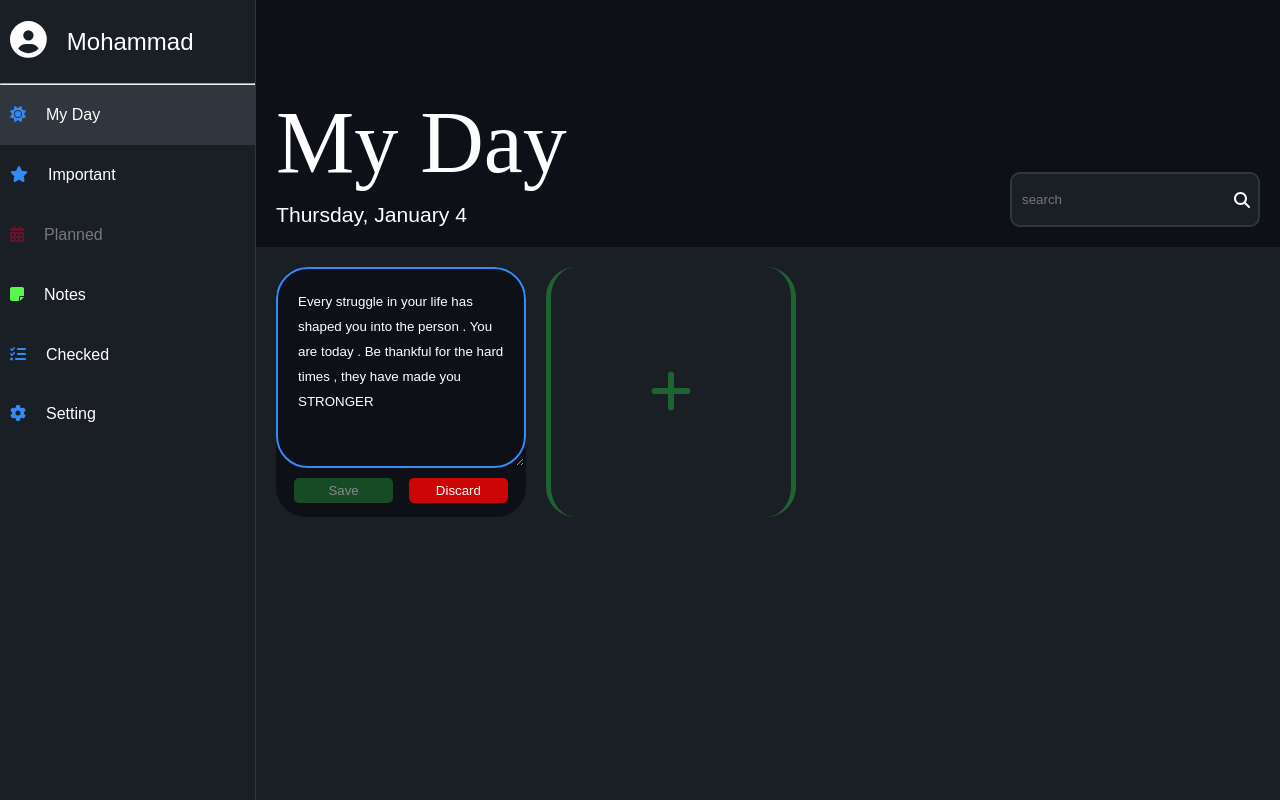
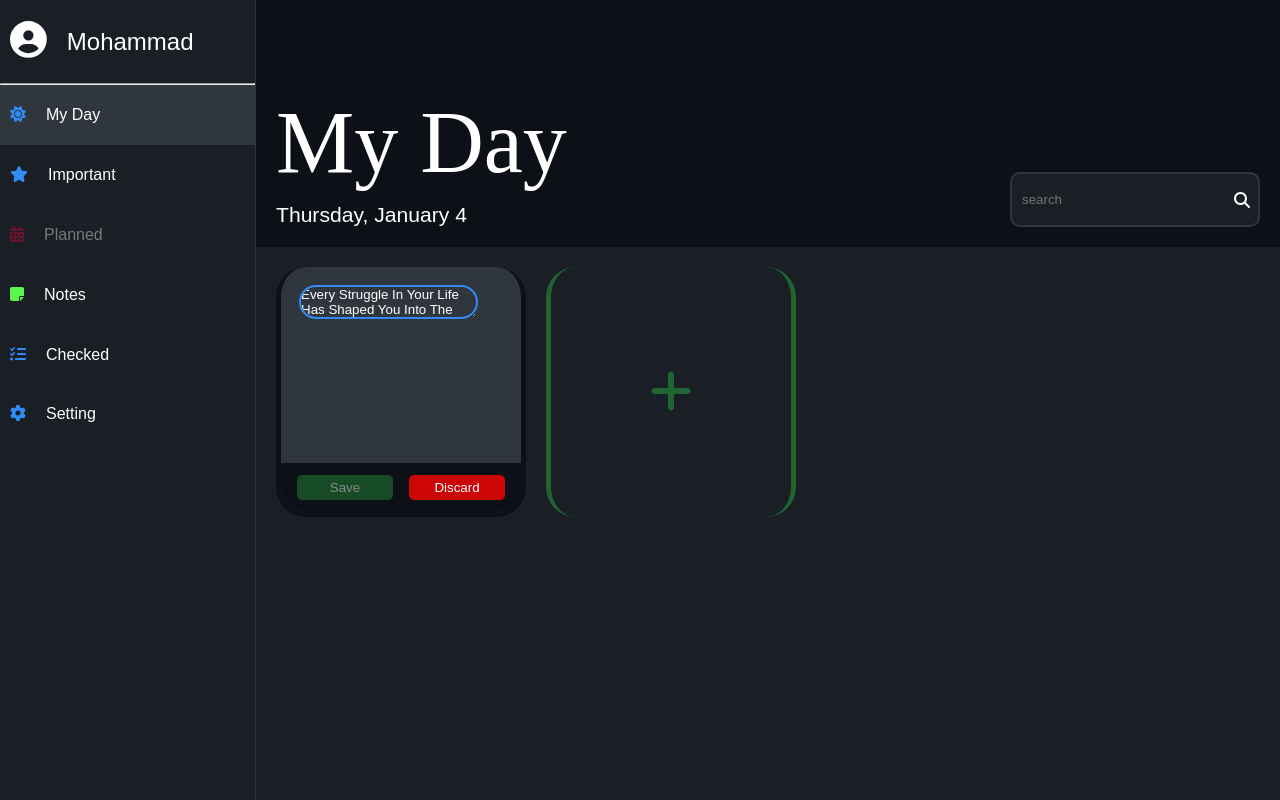
Before and after one commit to MohammadNourizadeh/taskManager2, a React (Vite) app: page /admin/notes in a window 1280 px wide. Both pictures are taken after a click on the button 404 px from the left and 490 px from the top of the page. Built offline with nearby package versions, Linux system fonts and the light colour scheme; data requests are answered from the project's data file.

Commit message:
working on note box style

```diff
--- a/src/pages/notesPage/components/noteBox/NoteBox.jsx
+++ b/src/pages/notesPage/components/noteBox/NoteBox.jsx
@@ -77,7 +77,11 @@ export default function NoteBox({ notes, note, onNewList }) {
       id={appSetting.theme === "light" ? styles.lightMode : ""}
     >
       {isEditingNote ?
-        <textarea autoFocus name="note" id="note" value={inputText} onChange={(e) => { setInputText(e.target.value) }} /> : <p>{inputText}</p>
+        <div className={styles.textareaContainer}>
+          <textarea autoFocus name="note" id="note" value={inputText} onChange={(e) => { setInputText(e.target.value) }} />
+        </div>
+        :
+        <p>{inputText}</p>
       }
       {isEditingNote ?
         <div className={styles.saveAndDiscardBtnsContainer}>
--- a/src/pages/notesPage/components/noteBox/NoteBox.module.scss
+++ b/src/pages/notesPage/components/noteBox/NoteBox.module.scss
@@ -2,7 +2,9 @@
 
 .king {
   color: mainStyle.$darkMode_text_color;
-  background-color: mainStyle.$darkMode_main_bg_color;
+  background-color: mainStyle.$darkMode_border_color;
+  border: 5px solid mainStyle.$darkMode_main_bg_color;
+  border-top: 0;
   border-radius: 30px;
   width: 250px;
   height: 250px;
@@ -10,27 +12,29 @@
   overflow: auto;
   display: flex;
   flex-direction: column;
-  padding: 2px;
 
   p,
-  textarea {
+  .textareaContainer {
     line-height: 25px;
     text-transform: none;
     padding: 20px;
     overflow: auto;
     height: calc(100% - 20%);
+    letter-spacing: 0.7px;
     text-align: start;
   }
 
+  .textareaContainer {
     textarea {
       border: 0px;
-    outline: 1px solid rgb(51, 139, 246);
+      outline: 11px solid rgb(51, 139, 246);
       border-radius: 30px;
       color: mainStyle.$darkMode_text_color;
-    background-color: mainStyle.$darkMode_main_bg_color;
+      background-color: mainStyle.$darkMode_border_color;
 
       &:focus {
         outline-width: 2px;
+      }
     }
   }
 
@@ -38,6 +42,7 @@
     display: flex;
     height: 20%;
     align-items: center;
+    background-color: mainStyle.$darkMode_main_bg_color;
     justify-content: space-evenly;
 
     button {
@@ -82,6 +87,7 @@
     align-items: center;
     gap: 30px;
     height: 20%;
+    background-color: mainStyle.$darkMode_main_bg_color;
 
     button {
       cursor: pointer;
```
Lines whose indentation alone changed are shown as unchanged.
